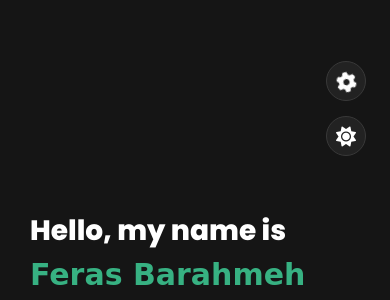
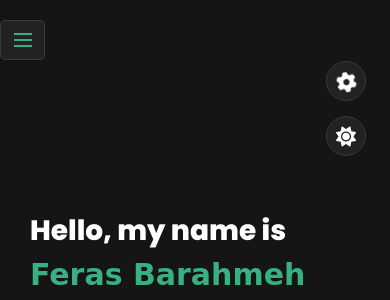
Before and after one commit to Feras-Barahmeh/Articles-Site, a PHP site: page / in a window 390 px wide. Shown: the top 300 px of the page. Run offline with PHP 8.4, Linux system fonts and the light colour scheme.

Commit message:
Add togger in main page

```diff
--- a/index.php
+++ b/index.php
@@ -44,7 +44,7 @@
                     <!-- ======= Start  Main Contanier -->
                         <div class="main-container">
                             <!-- Aside Start  -->
-                                <aside>
+                                <aside id="aside-index">
                                     <div class="logo">
                                         <a href="#"><span>F</span><span>eras</span></a>
                                     </div>
--- a/styels/main.css
+++ b/styels/main.css
@@ -99,12 +99,12 @@ aside .nav-toggeler {
     border: 1px solid var(--bg-black-50);
     cursor: pointer;
     position: fixed;
-    left: 300px;
+    left: -250px;
     top: 20px;
     border-radius: 5px;
     background: var(--bg-black-100);
-    /* display: flex; */
-    display: none;
+    display: flex;
+    /* display: none; */
     justify-content: center;
     align-items: center;
 }
@@ -647,6 +647,9 @@ h3.myprofession {
         display: block;
         margin-left: 0;
     }
+    .nav-toggeler {
+        left: 0 !important;
+    }
 }
 @media (max-width: 991px) {
     .contact .contact-info-item,
@@ -664,6 +667,9 @@ h3.myprofession {
     .home .home-img {
         display: none;
     }
+    .nav-toggeler {
+        left: 0 !important;
+    }
 }
 @media (max-width: 767px) {
     .contact .contact-form .col-6,
@@ -675,5 +681,8 @@ h3.myprofession {
         flex: 0 0 100%;
         max-width: 100%;
     }
+    .nav-toggeler {
+        left: 0 !important;
+    }
 }
 /* End Responsive */
--- a/styels/portfolio.js
+++ b/styels/portfolio.js
@@ -58,3 +58,23 @@ window.addEventListener("load", () => {
         darkIconeSunIcon.add("fa-moon");
     }
 });
+
+
+// Show Aside
+
+const toggel = document.querySelector(".nav-toggeler");
+
+toggel.addEventListener("click", ()=>{
+    let mainContant = document.querySelector(".main-content");
+    let aside = document.getElementById("aside-index");
+
+    if (aside.style.left === "-270px") {
+        aside.style.left = "0";
+        aside.style.width = "100%";
+        mainContant.style.display = "none";
+    } else {
+        mainContant.style.display = "";
+        aside.style.left = "-270px";
+        aside.style.width = "270px";
+    }
+});
```
